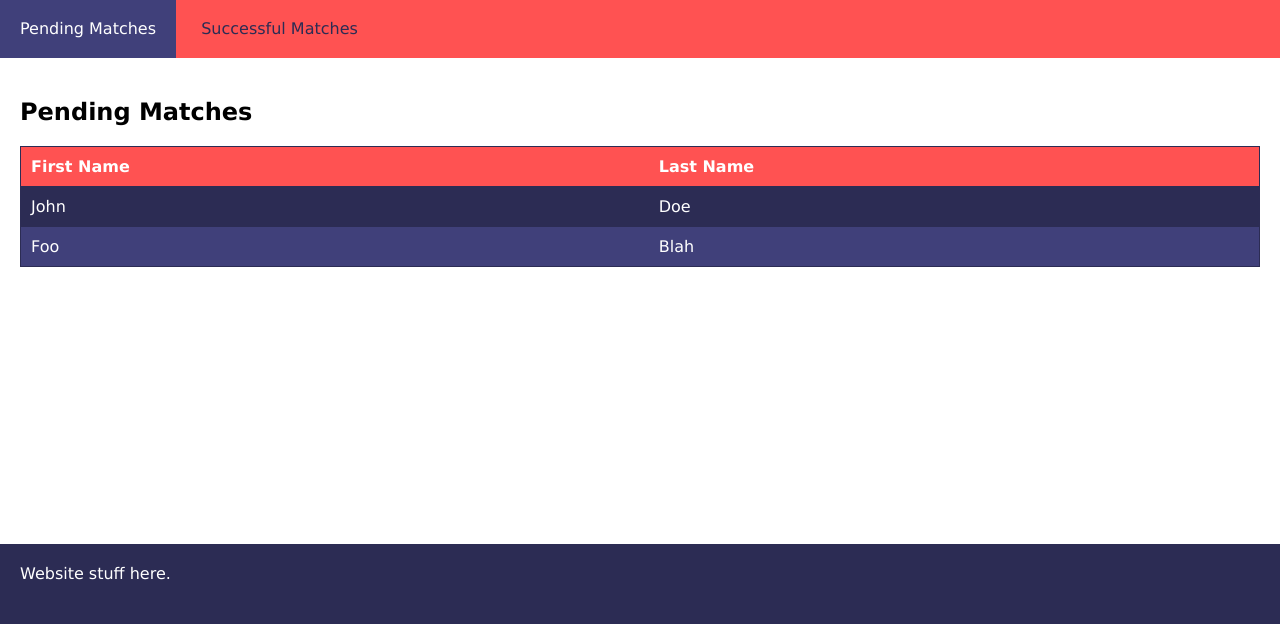
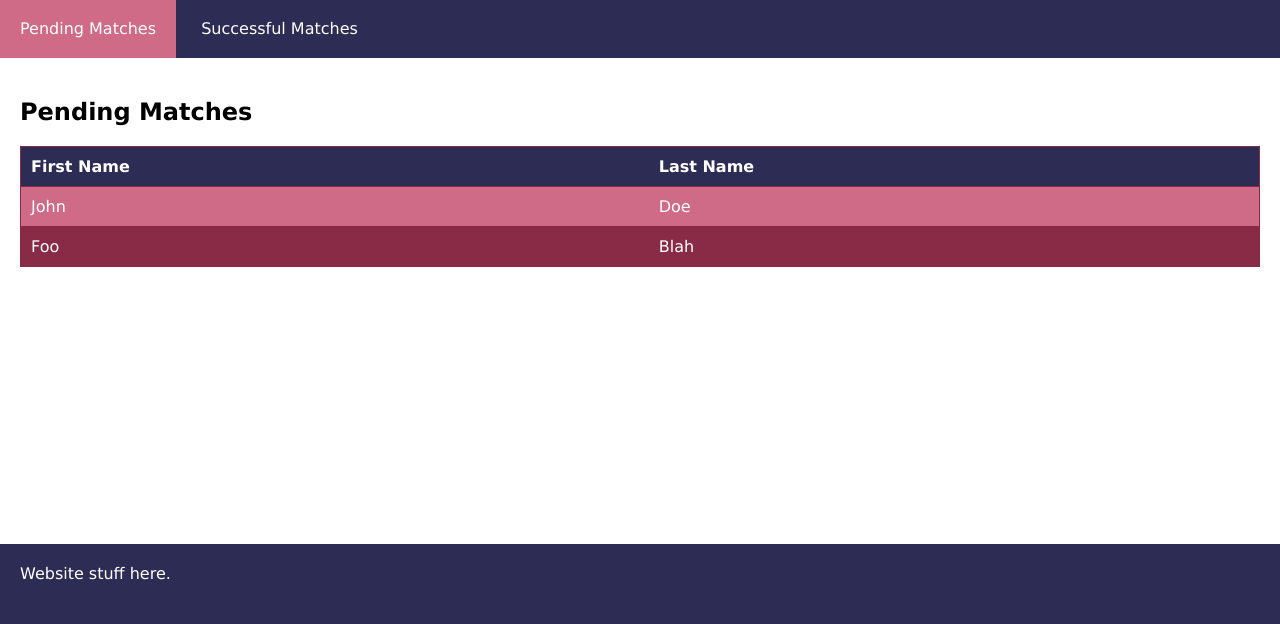
Before and after one commit to arpollock/MinesMatch, a PHP site: page /dashboard.php in a window 1280 px wide. Shown: the part 176-800 px from the top of the page. Run offline with PHP 8.4, Linux system fonts and the light colour scheme.

Commit message:
New styling and little CSS stuff

```diff
--- a/login.php
+++ b/login.php
@@ -48,7 +48,7 @@
                     </div>
 					<span class="error">* <?php /* TODO */?></span>
 					<br>
-                    <input type="submit" name="register" value="register" class="submit-login button"/>
+                    <input type="submit" name="register" value="Register" class="submit-login button"/>
 				</form>
 
                 <form id="returning_user" action="process_login.php" method="POST">
--- a/styles/dashboard.css
+++ b/styles/dashboard.css
@@ -1,18 +1,24 @@
 .tab-header {
     width: 100%;
     display: block;
-    background-color: var(--main-pop-color);
+    background-color: var(--main-bg-color);
 }
 .tab-header>.tab-item {
     display: inline-block;
-    color: var(--main-bg-color);
+    color: var(--main-text-color);
     padding: var(--padding);
     cursor: pointer;
 }
+.tab-header>.tab-item:hover {
+    color: var(--main-pop-color);
+}
 .tab-header>.tab-item-active{
-    background-color: var(--secondary-bg-color);
+    background-color: var(--main-pop-color);
     color: var(--main-text-color);
     cursor: default;
+}
+.tab-header>.tab-item-active:hover{
+    color: var(--main-text-color);
 }
 .tab-content {
     padding: var(--padding);
@@ -20,22 +26,26 @@
 .match-table {
     width: 100%;
     border-collapse: collapse;
-    border: 1px solid var(--main-bg-color);
+    border: 1px solid var(--secondary-pop-color);
 }
 .match-table tr {
-    border: 1px solid var(--main-bg-color);
-    background-color: var(--main-bg-color);
+    border: 1px solid var(--secondary-pop-color);
+    background-color: var(--main-pop-color);
     color: var(--main-text-color);
 }
 .match-table tr:nth-child(odd) {
-    background-color: var(--secondary-bg-color);
+    background-color: var(--secondary-pop-color);
 }
 .match-table tr:first-child {
-    border: 1px double var(--main-bg-color);
-    background-color: var(--main-pop-color);
+    border: 1px double var(--secondary-pop-color);
+    background-color: var(--main-bg-color);
 }
 .match-table tr:not(:first-child) {
     cursor: pointer;
+}
+.match-table tr:hover:not(:first-child) {
+    background-color: var(--ternary-bg-color);
+    color: var(--main-bg-color);
 }
 .match-table td, .match-table th {
     padding: calc(var(--padding) / 2);
--- a/styles/global.css
+++ b/styles/global.css
@@ -1,10 +1,15 @@
 body {
     --main-bg-color: #2c2c54;
     --secondary-bg-color: #40407a;
+    --ternary-bg-color: #B8D9F4;
     --main-text-color: #ffffff;
-    --secondary-text-color: #dcdde1;
-    --main-pop-color: #ff5252;
-    --secondary-pop-color: #b33939;
+    --secondary-text-color: #a5b1c2;
+    --main-pop-color: #cf6a87; /* #ff5252; */
+    --secondary-pop-color: #892b46; /* #b33939; */
+    --main-pos-color: #87c16e;
+    --secondary-pos-color: #5c9842;
+    --main-neg-color: #cf6a87;
+    --secondary-neg-color: #892b46;
     --padding: 20px;
     --border-rad: 5px;
     --footer-height: 80px;
--- a/styles/login.css
+++ b/styles/login.css
@@ -11,6 +11,7 @@ body {
 .login-form {
     display: block;
     width: 33%;
+    height: auto;
     min-height: 33vh;
     margin: auto;
     margin-top: 16.5vh;
--- a/templateHeader.php
+++ b/templateHeader.php
@@ -1,4 +1,6 @@
-<header>
+<header style="background-image: url(<?php
+    echo($path_to_home . 'images/header_bg_grad.png');
+?>);">
     <h1 onclick="location.href='./dashboard.php'">Mines Match</h1>
     <p>The online dating service for geeks, by geeks.</p>
     <nav>
```
Also changed, not shown: other parts of styles/global.css (+20 -7 lines), databse_conn.php (+8 -8 lines), styles/profile.css (+10 -2 lines), 4 other files.
